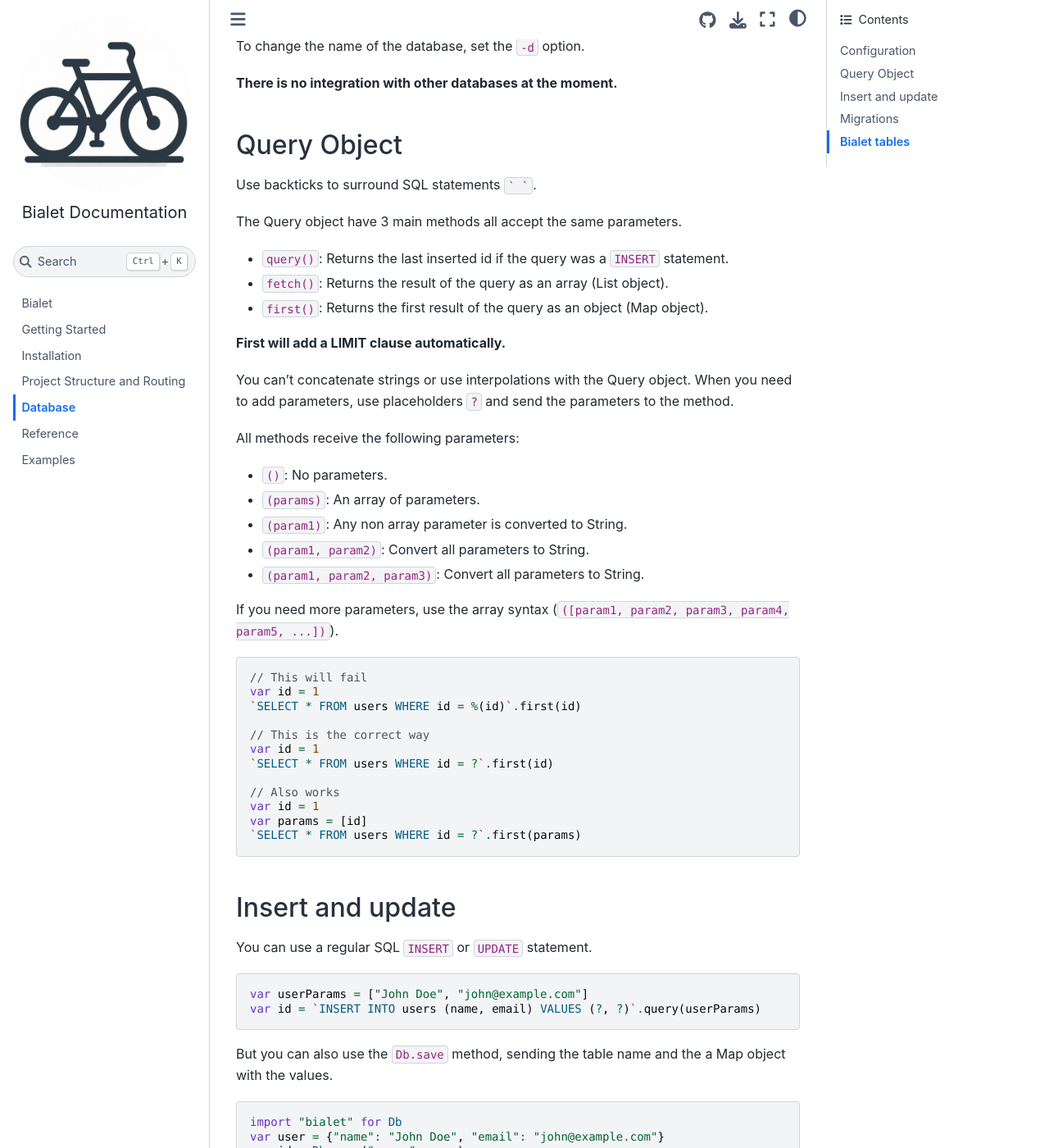
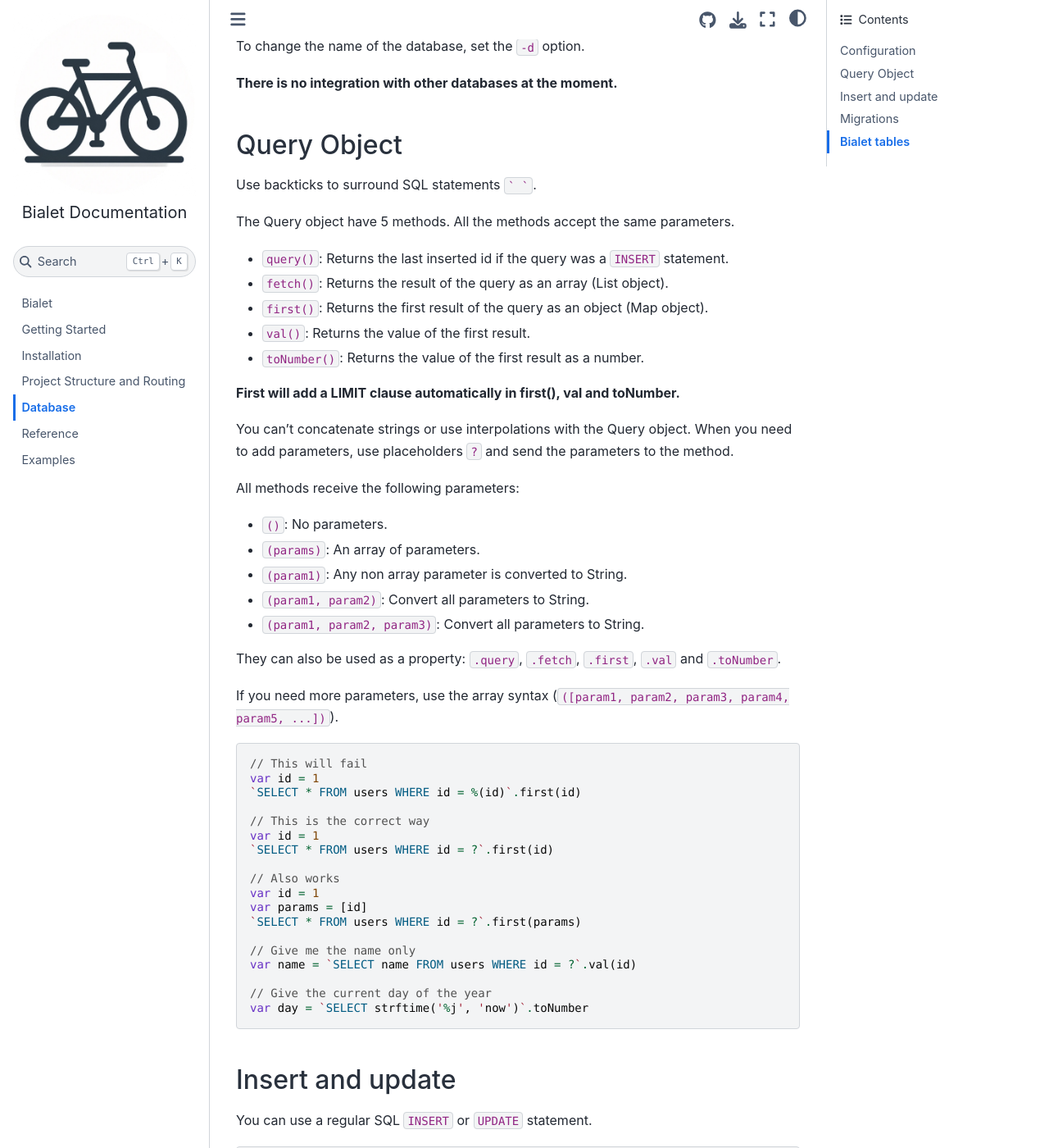
Before and after one commit to bialet/bialet, a Sphinx documentation site: the page built from docs/database.md, in a window 1280 px wide and 1400 px high, scrolled down 305 px. Shown: the whole window at 82% size. Built offline with Sphinx 7.4.7 and the Sphinx Book theme 1.1.4, drawn with Linux system fonts in a browser that asks for light colours.

Commit message:
Add val and toNumber methods in the Query object

````diff
--- a/docs/database.md
+++ b/docs/database.md
@@ -16,13 +16,15 @@
 
 Use backticks to surround SQL statements `` ` ` ``.
 
-The Query object have 3 main methods all accept the same parameters.
+The Query object have 5 methods. All the methods accept the same parameters.
 
 * `query()`: Returns the last inserted id if the query was a `INSERT` statement.
 * `fetch()`: Returns the result of the query as an array (List object).
 * `first()`: Returns the first result of the query as an object (Map object).
+* `val()`: Returns the value of the first result.
+* `toNumber()`: Returns the value of the first result as a number.
 
-**First will add a LIMIT clause automatically.**
+**First will add a LIMIT clause automatically in first(), val and toNumber.**
 
 You can't concatenate strings or use interpolations with the Query object.
 When you need to add parameters, use placeholders `?` and send the parameters to the method.
@@ -34,6 +36,8 @@
 * `(param1)`: Any non array parameter is converted to String.
 * `(param1, param2)`: Convert all parameters to String.
 * `(param1, param2, param3)`: Convert all parameters to String.
+
+They can also be used as a property: `.query`, `.fetch`, `.first`, `.val` and `.toNumber`.
 
 If you need more parameters, use the array syntax (`([param1, param2, param3, param4, param5, ...])`).
 
@@ -50,6 +54,12 @@
 var id = 1
 var params = [id]
 `SELECT * FROM users WHERE id = ?`.first(params)
+
+// Give me the name only
+var name = `SELECT name FROM users WHERE id = ?`.val(id)
+
+// Give the current day of the year
+var day = `SELECT strftime('%j', 'now')`.toNumber
 ```
 
 ## Insert and update
````
Also changed, not shown: 1 other file.
